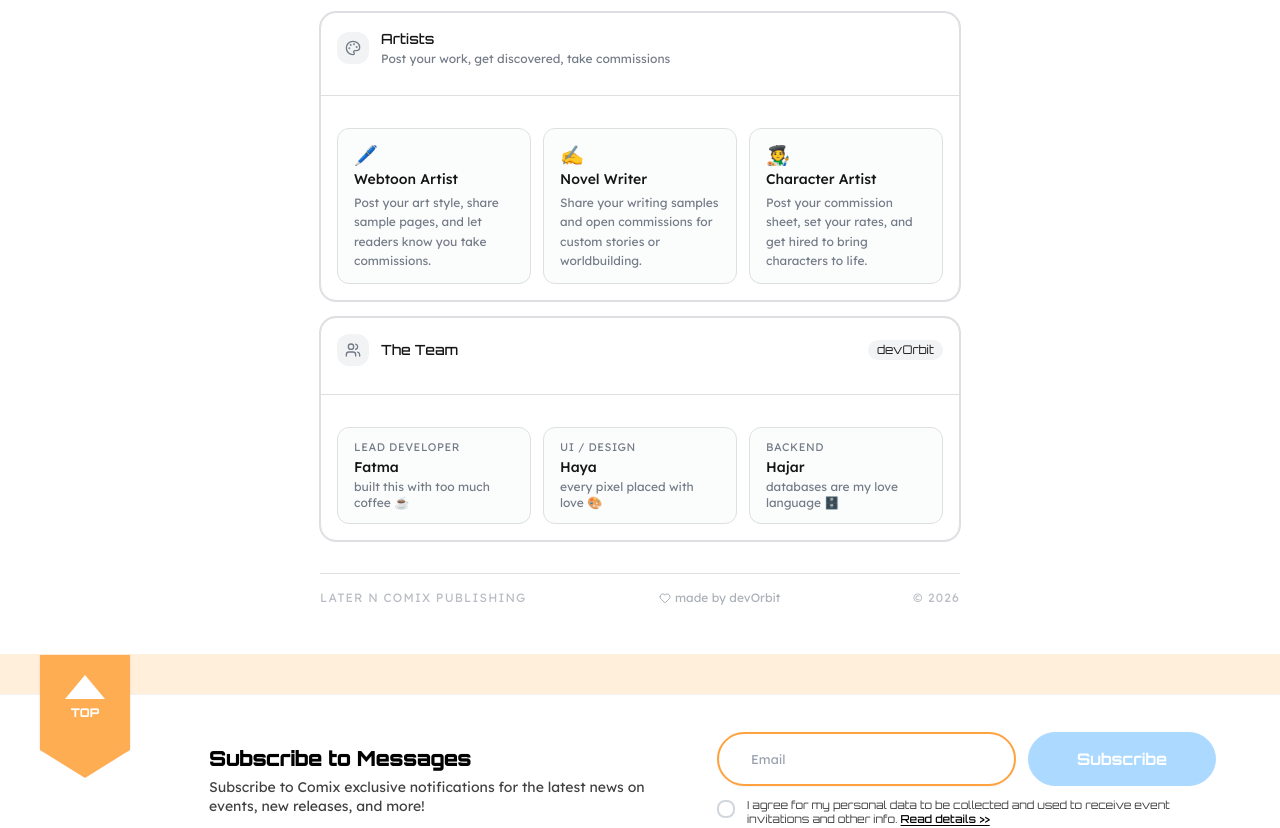
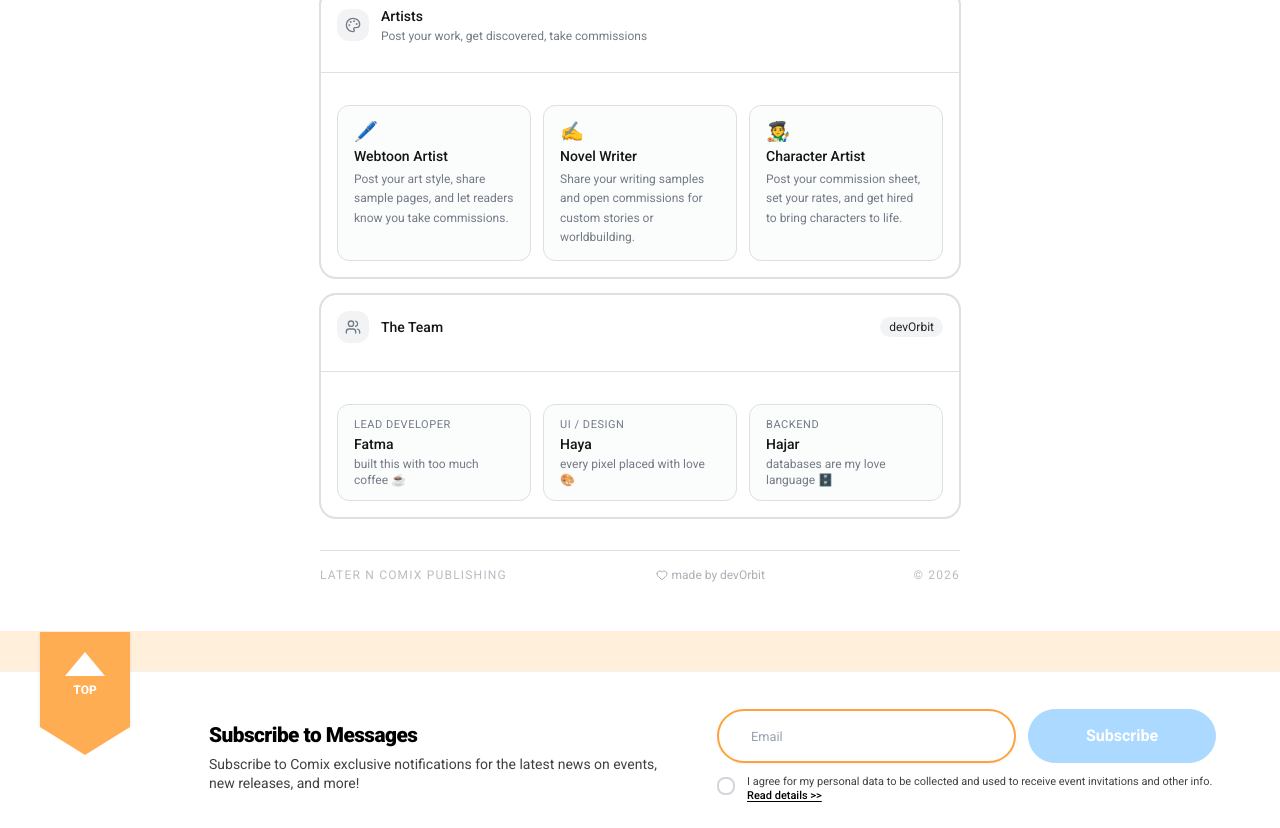
Before and after one commit to Peachy114/Paperlantern, a React (Vite) app in the folder client/: page /about in a window 1280 px wide. Shown: the part 1060-1888 px from the top of the page. Built offline with nearby package versions, Linux system fonts and the light colour scheme; no server answers.

Commit message:
adjustment fonts

```diff
--- a/client/src/features/arts/pages/ExploreArts.tsx
+++ b/client/src/features/arts/pages/ExploreArts.tsx
@@ -174,8 +174,8 @@ export default function ExploreArts() {
 
     return (
         <div className="relative mx-auto max-w-[1480px] px-4 py-8">
-            <div className="mb-6 flex flex-col gap-4 md:flex-row md:items-end md:justify-between">
-                <div>
+            {/* <div className="mb-6 flex flex-col gap-4 md:flex-row md:items-end md:justify-between"> */}
+            {/* <div>
                     <p className="text-xs font-medium uppercase tracking-widest text-muted-foreground">
                         Explore
                     </p>
@@ -183,10 +183,10 @@ export default function ExploreArts() {
                     <p className="mt-1 text-sm text-muted-foreground">
                         Browse art posts, discover labels, and find artists.
                     </p>
-                </div>
+                </div> */}
 
-                {/* i dont need search in herer at that moments */}
-                {/* <form onSubmit={submitSearch} className="flex w-full gap-2 md:w-96">
+            {/* i dont need search in herer at that moments */}
+            {/* <form onSubmit={submitSearch} className="flex w-full gap-2 md:w-96">
                     <Input
                         value={search}
                         onChange={(event) => setSearch(event.target.value)}
@@ -196,7 +196,7 @@ export default function ExploreArts() {
                         <Search className="h-4 w-4" />
                     </Button>
                 </form> */}
-            </div>
+            {/* </div> */}
 
             {pageWidgets.map((widget) => {
                 const limit = widget.settings.limit ?? 10
--- a/client/src/index.css
+++ b/client/src/index.css
@@ -11,8 +11,8 @@
     color-scheme: light;
 
     /* //// typography ---- */
-    --comix-font-family: 'Lexend', sans-serif;
-    --comix-font-display: 'Orbitron', sans-serif;
+    --comix-font-family: 'Roboto', sans-serif;
+    --comix-font-display: 'Roboto', sans-serif;
 
     --font-small: 0.875rem;
     --font-medium: 1.25rem;
@@ -65,12 +65,15 @@
 
     /* //// selection and category states ---- */
     --selected: #ffb14d;
-    --selected-foreground: #241400;
+    /* --selected-foreground: #241400; */
+    --selected-foreground: #fcfcfc;
     --selected-hover: #ffa332;
     --selected-soft: #fff4e5;
     --category: #ffda65;
     --category-foreground: #2b2100;
+    /* --category-foreground: #fcfcfc; */
     --category-hover: #ffd24a;
+
     --category-active: var(--selected);
     --category-active-foreground: var(--selected-foreground);
 
@@ -246,7 +249,8 @@
     --selected-hover: #ffc06f;
     --selected-soft: #3b2a18;
     --category: #c7a943;
-    --category-foreground: #171100;
+    /* --category-foreground: #171100; */
+    --category-foreground: #e4e4e7;
     --category-hover: #d9bb52;
     --category-active: var(--selected);
     --category-active-foreground: var(--selected-foreground);
@@ -565,16 +569,16 @@
 }
 
 .text-xl {
-    font-size: 1.20rem;
+    font-size: 1.2rem;
     line-height: 1.75rem;
 }
 
 .text-2xl {
-    font-size: 1.30rem;
+    font-size: 1.3rem;
     line-height: 2rem;
 }
 .text-base {
-    font-size: 0.80rem;
+    font-size: 0.8rem;
     line-height: 1.5rem;
 }
 
```
